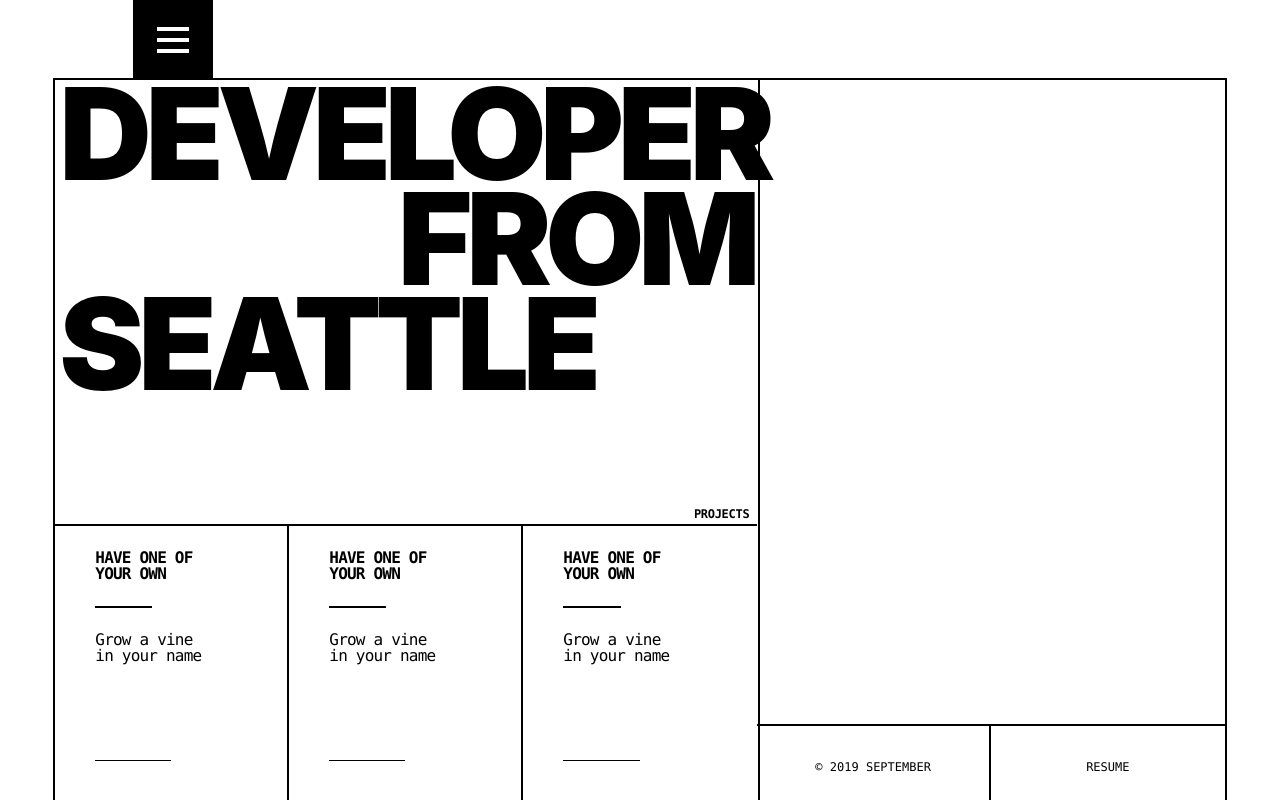
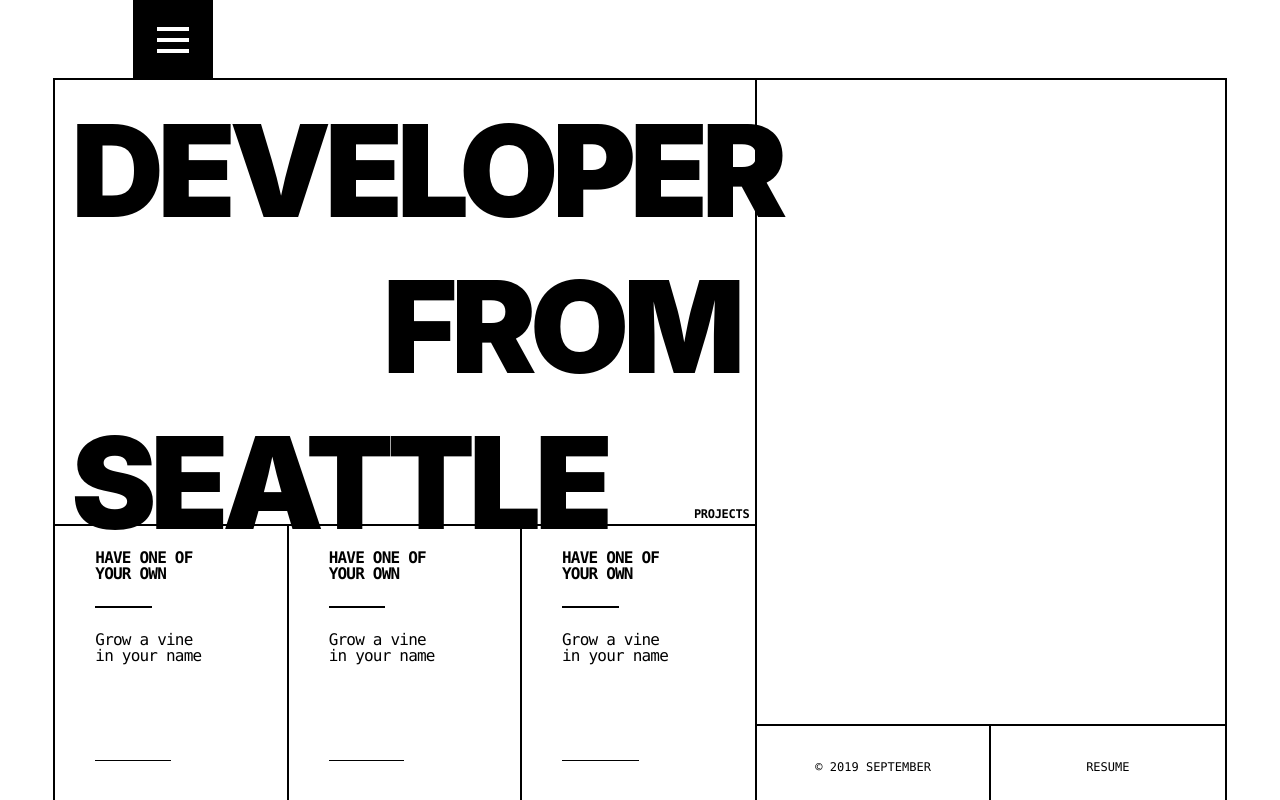
Before and after one commit to pasqualeparillo/Gatsby-Portfolio-V2, a Gatsby site: page / in a window 1280 px wide. Built offline with nearby package versions, Linux system fonts and the light colour scheme; Gatsby itself is replaced by a stand-in of ours.

Commit message:
seperated components

```diff
--- a/src/index/aside.js
+++ b/src/index/aside.js
@@ -1,5 +1,5 @@
-import React from 'react';
+import React from "react";
 
 export default function Aside() {
-	return <div className="lg:border-l-2 lg:border-r-2 border-black flex flex-grow" />;
+  return <div className="flex flex-grow   border-black" />;
 }
--- a/src/index/footer.js
+++ b/src/index/footer.js
@@ -1,14 +1,14 @@
-import React from 'react';
+import React from "react";
 
 export default function Footer() {
   return (
-		<div className="bottom-0 flex-grow border-t-2 border-r border-black flex flex-col self-end justify-center ">
-			<div className="flex w-full justify-around items-center h-full overflow-hidden relative">
-				<div className="w-full flex justify-center border-r-2 border-black pt-8 pb-6">
-					<p className="font-mono text-xs uppercase font-bold">© 2019 September</p>
+    <div className="bottom-0 flex-grow border-t-2 border-r-2 border-black flex flex-col self-end justify-center ">
+      <div className="flex w-full mx-auto justify-around items-center h-full overflow-hidden relative">
+        <div className="w-1/2 border-r-2 border-black pt-8 pb-6  flex justify-center items-center">
+          <p className="font-mono text-xs uppercase">© 2019 September</p>
         </div>
-				<div className="w-full flex justify-center pt-8 pb-6">
-					<p className="font-mono text-xs uppercase font-bold">Resume</p>
+        <div className="w-1/2 pt-8 pb-6 flex justify-center items-center">
+          <p className="font-mono text-xs uppercase">Resume</p>
         </div>
       </div>
     </div>
--- a/src/index/index.js
+++ b/src/index/index.js
@@ -1,14 +1,13 @@
-import React from 'react';
-import Intro from './intro';
-import Projects from './projects';
-import Footer from './footer';
+import React from "react";
+import Intro from "./intro";
+import Projects from "./projects";
+import Footer from "./footer";
 
 export default function Index() {
-	return (
-		<div className="flex flex-wrap flex-grow">
-			<Intro />
-			<Projects />
-			<Footer />
-		</div>
-	);
+  return (
+    <>
+      <Intro />
+      <Projects />
+    </>
+  );
 }
--- a/src/index/intro.js
+++ b/src/index/intro.js
@@ -1,35 +1,48 @@
-import React from 'react';
-import Aside from './aside';
+import React from "react";
+import Aside from "./aside";
 
 export default function Intro() {
   return (
-		<div className="flex flex flex-wrap flex-grow relative border-l-2 lg:border-r-0 border-r-2 border-black">
-			<div className="flex flex-col lg:w-3/5 w-full relative p-1">
-				<div className="flex items-end justify-start">
+    <div className="flex flex flex-wrap flex-grow relative border-black border-r-2 border-l-2">
+      <div
+        className="flex flex-col lg:w-3/5 w-full relative p-4 border-r-2 border-black"
+        style={{ height: "70%" }}
+      >
+        <div
+          className="flex items-center justify-start relative"
+          style={{ height: "33%" }}
+        >
           <p
             className="font-black text-black tracking-tighter uppercase leading-none -mt-1"
-						style={{ fontSize: '10vw', lineHeight: 0.85 }}
+            style={{ fontSize: "10vw", lineHeight: 0.85 }}
           >
             Developer
           </p>
         </div>
-				<div className="flex items-end justify-end">
+        <div
+          className="flex items-center justify-end relative"
+          style={{ height: "33%" }}
+        >
           <p
             className="font-black text-black tracking-tighter uppercase leading-none -mt-1"
-						style={{ fontSize: '10vw', lineHeight: 0.85 }}
+            style={{ fontSize: "10vw", lineHeight: 0.85 }}
           >
             From
           </p>
         </div>
-				<div className="flex items-end justify-start">
+        <div
+          className="flex items-center justify-start relative"
+          style={{ height: "33%" }}
+        >
           <p
             className="font-black text-black tracking-tighter uppercase leading-none -mt-1"
-						style={{ fontSize: '10vw', lineHeight: 0.85 }}
+            style={{ fontSize: "10vw", lineHeight: 0.85 }}
           >
             Seattle
           </p>
         </div>
       </div>
+      <Aside />
     </div>
   );
 }
--- a/src/index/projects.js
+++ b/src/index/projects.js
@@ -1,23 +1,25 @@
-import React from 'react';
+import React from "react";
+import Footer from "./footer";
 
 export default function Projects() {
   return (
-		<div className="flex flex-wrap flex-grow">
     <div className="absolute bottom-0 flex flex-wrap w-11/12">
       <div className="bottom-0 lg:w-3/5 w-full flex flex-col flex-wrap relative">
-					<p className="uppercase font-black font-mono text-xs tracking-tight leading-none pl-10 right-0 absolute -mt-4 mr-1">
+        <p className="uppercase font-black mb-6 font-mono tracking-tight leading-none pl-10 text-xs absolute right-0 -mt-4 mr-2">
           Projects
         </p>
-					<div className="border-t-2 border-l-2 border-black w-full flex justify-between">
+        <div className="border-t-2 border-l-2 border-r-2 border-black w-full flex justify-between">
           <div className="pt-6 pl-10 pr-10 border-r-2 border-black w-1/3 h-full">
             <div className="w-3/4">
               <p className="font-black uppercase leading-none tracking-tighter font-mono">
                 Have One of your own
               </p>
-								<div className="border-b border-black w-1/2 mt-6 mb-6" />
+              <div className="border-b-2 border-black w-1/2 mt-6 mb-6" />
             </div>
             <div className="h-32 w-3/4">
-								<p className="leading-none tracking-tighter font-mono">Grow a vine in your name</p>
+              <p className="leading-none tracking-tighter font-mono">
+                Grow a vine in your name
+              </p>
             </div>
             <div className="w-1/2 h-10">
               <div className="h-px bg-black w-full" />
@@ -28,10 +30,12 @@ export default function Projects() {
               <p className="font-black uppercase leading-none tracking-tighter font-mono">
                 Have One of your own
               </p>
-								<div className="border-b border-black w-1/2 mt-6 mb-6" />
+              <div className="border-b-2 border-black w-1/2 mt-6 mb-6" />
             </div>
             <div className=" h-32 w-3/4">
-								<p className="leading-none tracking-tighter font-mono">Grow a vine in your name</p>
+              <p className="leading-none tracking-tighter font-mono">
+                Grow a vine in your name
+              </p>
             </div>
             <div className="w-1/2 h-10">
               <div className="h-px bg-black w-full" />
@@ -42,10 +46,12 @@ export default function Projects() {
               <p className="font-black uppercase leading-none tracking-tighter font-mono">
                 Have One of your own
               </p>
-								<div className="border-b border-black w-1/2 mt-6 mb-6" />
+              <div className="border-b-2 border-black w-1/2 mt-6 mb-6" />
             </div>
             <div className=" h-32 w-3/4">
-								<p className="leading-none tracking-tighter font-mono">Grow a vine in your name</p>
+              <p className="leading-none tracking-tighter font-mono">
+                Grow a vine in your name
+              </p>
             </div>
             <div className="w-1/2 h-10">
               <div className="h-px bg-black w-full relative test" />
@@ -53,7 +59,7 @@ export default function Projects() {
           </div>
         </div>
       </div>
-			</div>
+      <Footer />
     </div>
   );
 }
--- a/src/pages/index.js
+++ b/src/pages/index.js
@@ -1,102 +1,14 @@
-import React, { useState } from 'react';
-import Layout from '../components/layout';
-import SEO from '../components/seo';
-import '../css/style.css';
+import React, { useState } from "react";
+import Layout from "../components/layout";
+import SEO from "../components/seo";
+import "../css/style.css";
+import Index from "../index/index";
 
 const IndexPage = () => (
-	<Layout>
-		<SEO title="Home" keywords={[`gatsby`, `application`, `react`]} />
-		<div className="flex flex flex-wrap flex-grow relative border-l-2 lg:border-r-0 border-r border-black">
-			<div className="flex flex-col lg:w-3/5 w-full relative p-1">
-				<div className="flex items-end justify-start">
-					<p
-						className="font-black text-black tracking-tighter uppercase leading-none -mt-1"
-						style={{ fontSize: '10vw', lineHeight: 0.85 }}
-					>
-						Developer
-					</p>
-				</div>
-				<div className="flex items-end justify-end">
-					<p
-						className="font-black text-black tracking-tighter uppercase leading-none -mt-1"
-						style={{ fontSize: '10vw', lineHeight: 0.85 }}
-					>
-						From
-					</p>
-				</div>
-				<div className="flex items-end justify-start">
-					<p
-						className="font-black text-black tracking-tighter uppercase leading-none -mt-1"
-						style={{ fontSize: '10vw', lineHeight: 0.85 }}
-					>
-						Seattle
-					</p>
-				</div>
-			</div>
-			<div className="lg:border-l-2 lg:border-r-2 border-black flex flex-grow" />
-		</div>
-		<div className="absolute bottom-0 flex flex-wrap w-11/12">
-			<div className="bottom-0 lg:w-3/5 w-full flex flex-col flex-wrap relative">
-				<p className="uppercase font-black mb-6 font-mono tracking-tight leading-none pl-10 text-xs absolute right-0 -mt-4 mr-2">
-					Projects
-				</p>
-				<div className="border-t-2 border-l-2 border-black w-full flex justify-between">
-					<div className="pt-6 pl-10 pr-10 border-r-2 border-black w-1/3 h-full">
-						<div className="w-3/4">
-							<p className="font-black uppercase leading-none tracking-tighter font-mono">
-								Have One of your own
-							</p>
-							<div className="border-b-2 border-black w-1/2 mt-6 mb-6" />
-						</div>
-						<div className="h-32 w-3/4">
-							<p className="leading-none tracking-tighter font-mono">Grow a vine in your name</p>
-						</div>
-						<div className="w-1/2 h-10">
-							<div className="h-px bg-black w-full" />
-						</div>
-					</div>
-					<div className="pt-6 pl-10 pr-10 border-r-2 border-black w-1/3 h-full">
-						<div className="w-3/4">
-							<p className="font-black uppercase leading-none tracking-tighter font-mono">
-								Have One of your own
-							</p>
-							<div className="border-b-2 border-black w-1/2 mt-6 mb-6" />
-						</div>
-						<div className=" h-32 w-3/4">
-							<p className="leading-none tracking-tighter font-mono">Grow a vine in your name</p>
-						</div>
-						<div className="w-1/2 h-10">
-							<div className="h-px bg-black w-full" />
-						</div>
-					</div>
-					<div className="pt-6 pl-10 pr-10 w-1/3 h-full">
-						<div className="w-3/4">
-							<p className="font-black uppercase leading-none tracking-tighter font-mono">
-								Have One of your own
-							</p>
-							<div className="border-b-2 border-black w-1/2 mt-6 mb-6" />
-						</div>
-						<div className=" h-32 w-3/4">
-							<p className="leading-none tracking-tighter font-mono">Grow a vine in your name</p>
-						</div>
-						<div className="w-1/2 h-10">
-							<div className="h-px bg-black w-full relative test" />
-						</div>
-					</div>
-				</div>
-			</div>
-			<div className="bottom-0 flex-grow border-t-2 border-r-2 border-black flex flex-col self-end justify-center ">
-				<div className="flex w-full mx-auto justify-around items-center h-full overflow-hidden relative">
-					<div className="w-1/2 border-r-2 border-black pt-8 pb-6  flex justify-center items-center">
-						<p className="font-mono text-xs uppercase">© 2019 September</p>
-					</div>
-					<div className="w-1/2 pt-8 pb-6 flex justify-center items-center">
-						<p className="font-mono text-xs uppercase">Resume</p>
-					</div>
-				</div>
-			</div>
-		</div>
-	</Layout>
+  <Layout>
+    <SEO title="Home" keywords={[`gatsby`, `application`, `react`]} />
+    <Index />
+  </Layout>
 );
 
 export default IndexPage;
```
Lines whose indentation alone changed are shown as unchanged.
